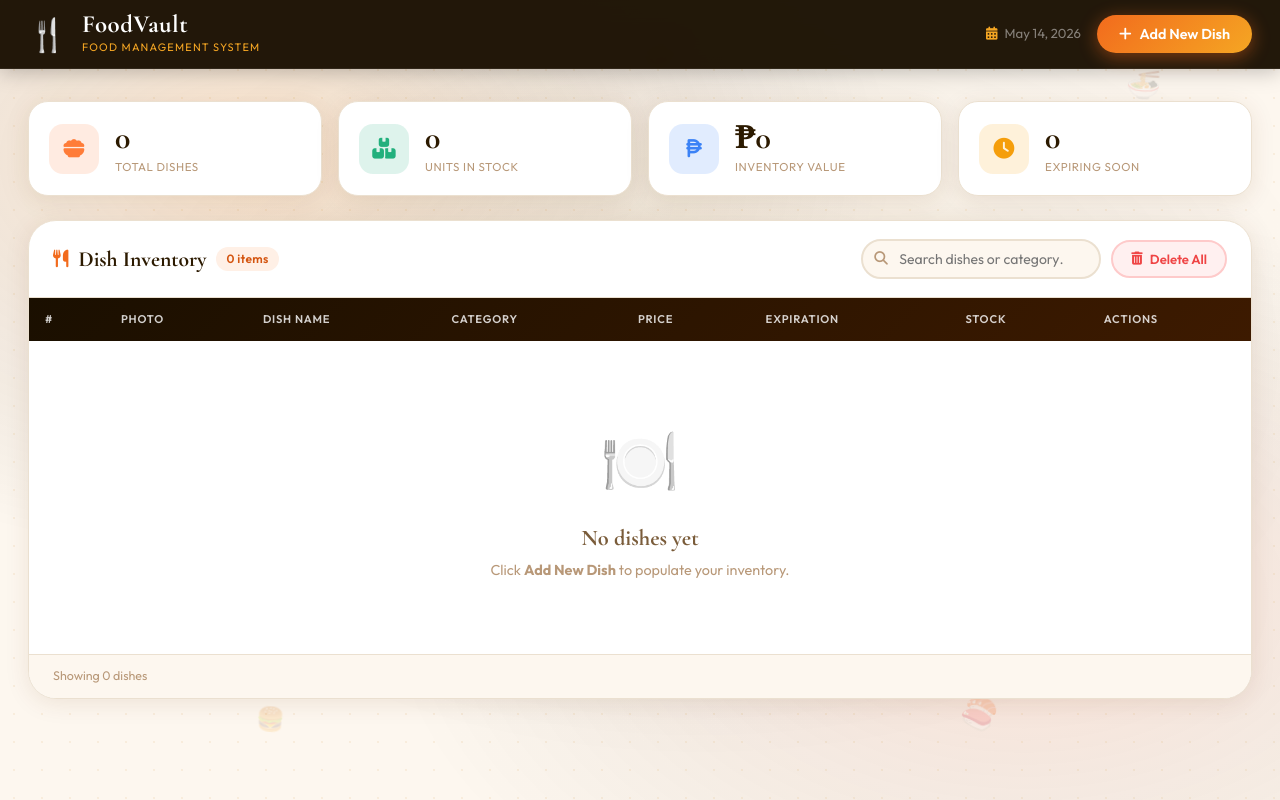
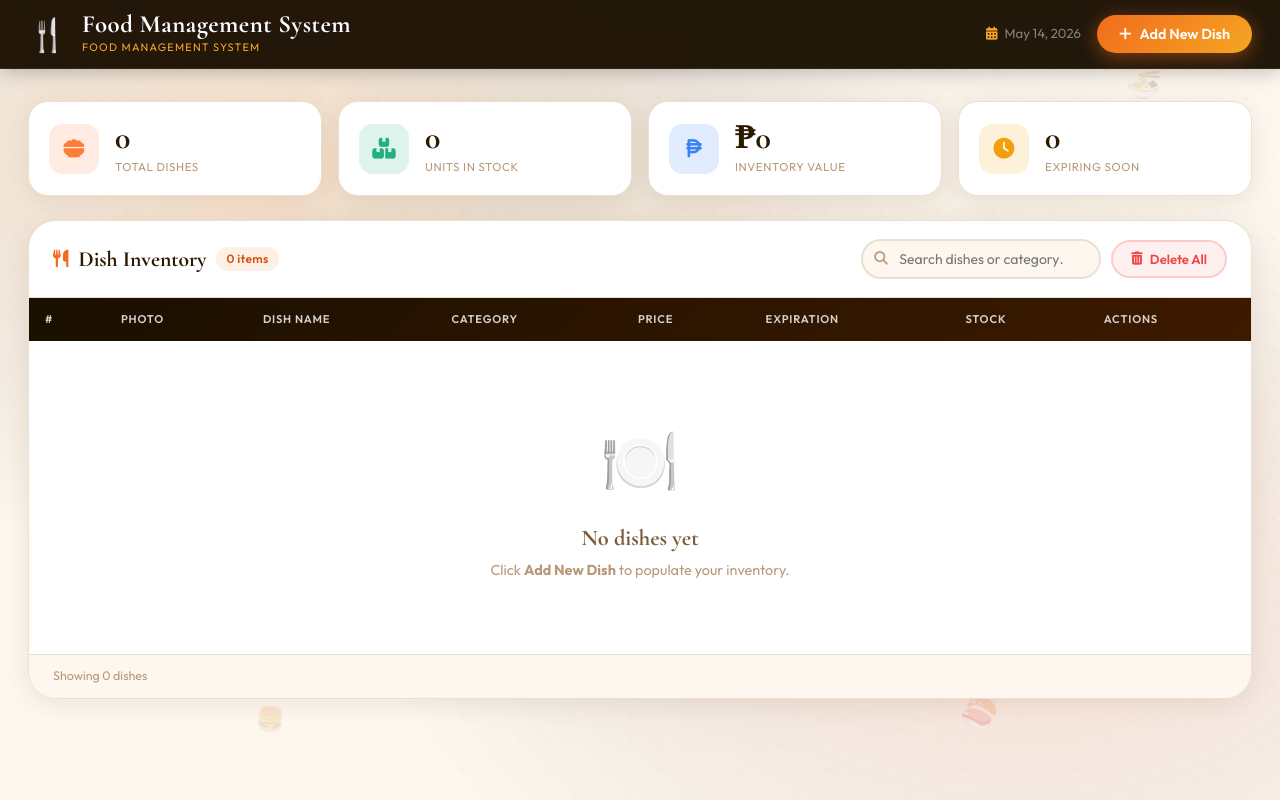
Before and after one commit to AamirGepayo/Food-Management-System, a PHP site: page / in a window 1280 px wide. Run offline with PHP 8.4, Linux system fonts and the light colour scheme; data that the repository does not hold is empty.

Commit message:
naakoy gi usab sa index

```diff
--- a/index.php
+++ b/index.php
@@ -78,7 +78,7 @@ $msgData = $msgs[$msgKey] ?? null;
     <div class="brand">
       <div class="brand-emblem">🍴</div>
       <div class="brand-text">
-        <span class="brand-name">FoodVault</span>
+        <span class="brand-name">Food Management System</span>
         <span class="brand-tagline">Food Management System</span>
       </div>
     </div>
```
